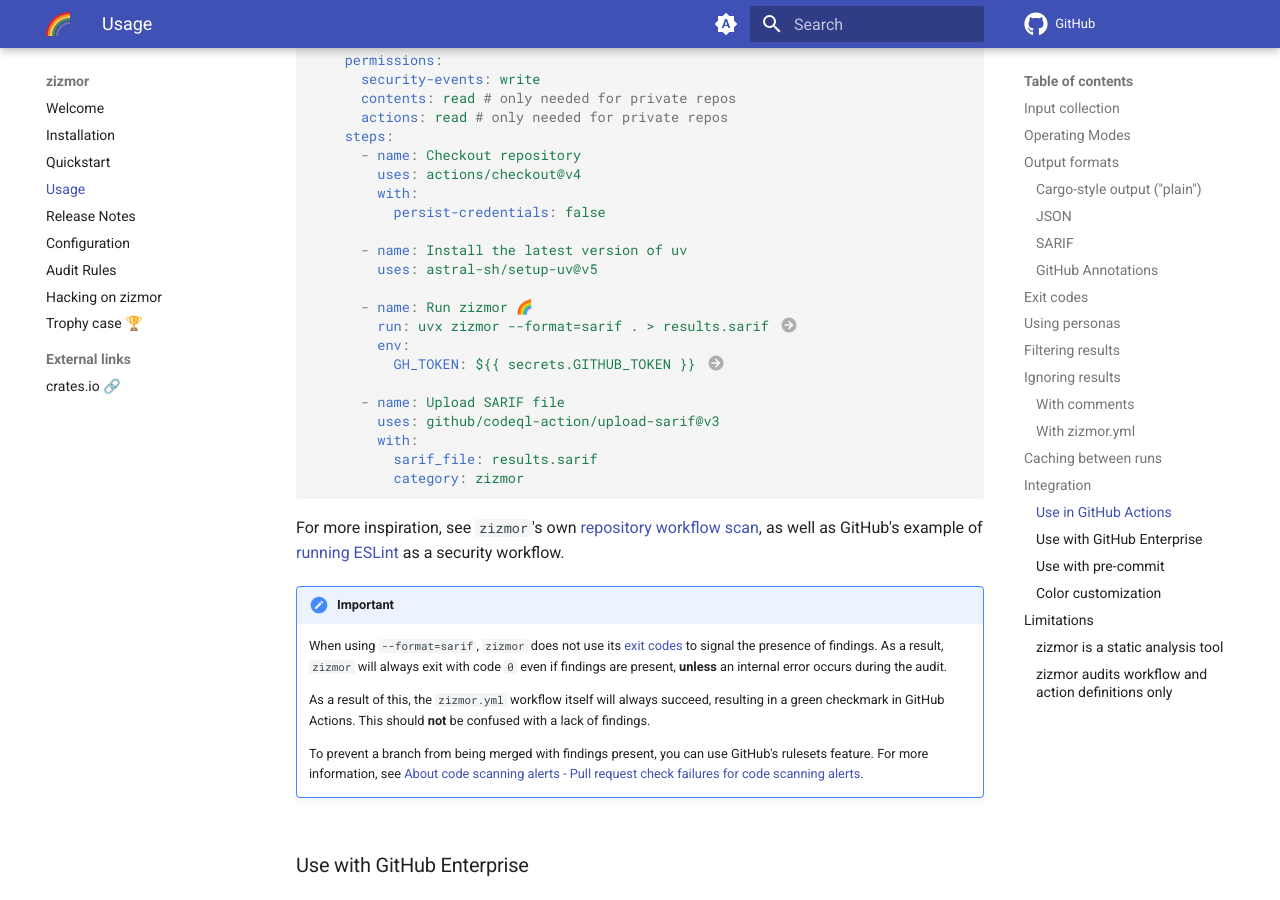
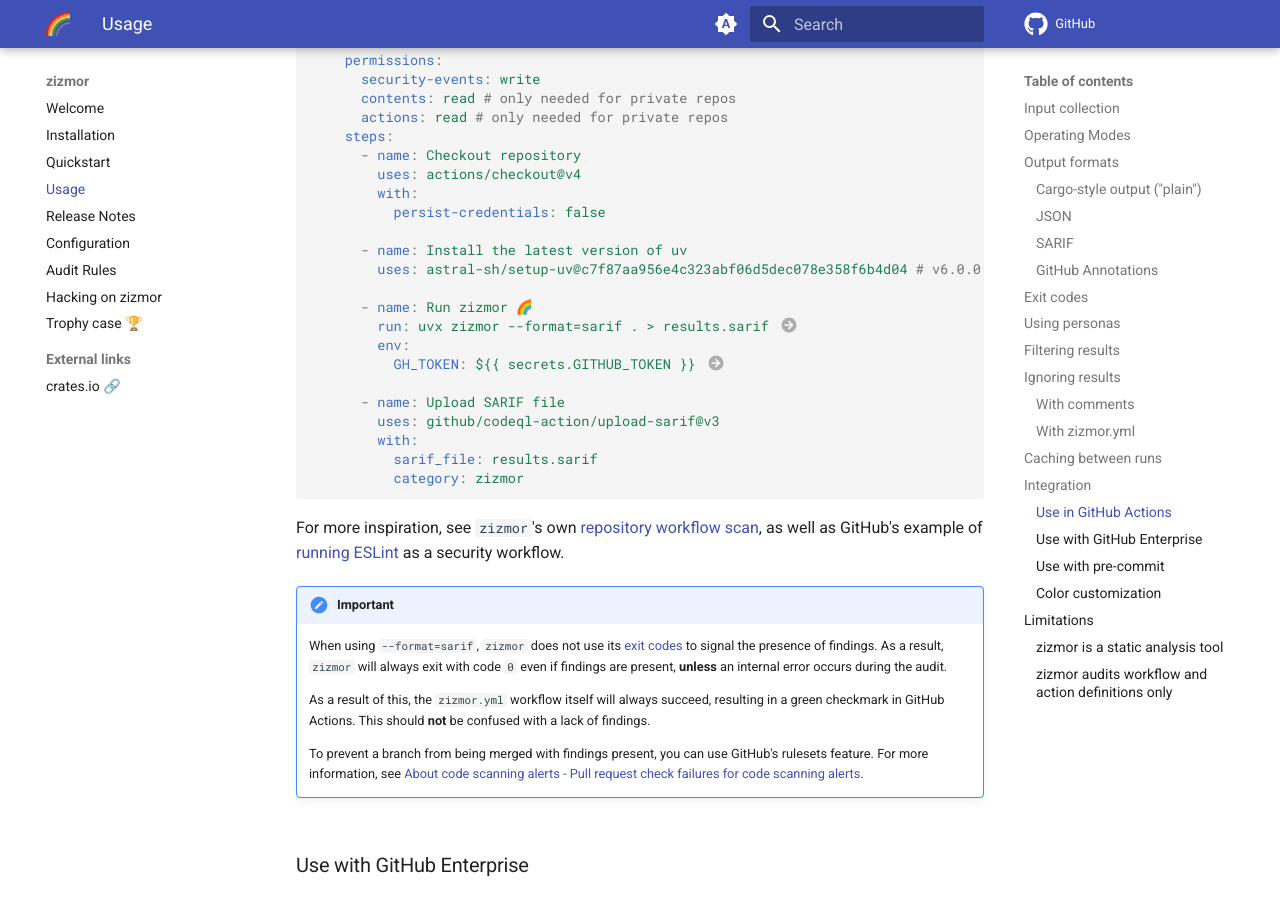
Before and after one commit to zizmorcore/zizmor, an MkDocs documentation site: the page built from docs/usage.md, in a window 1280 px wide and 900 px high, scrolled down 10258 px. Built offline with MkDocs 1.6.1 and Material for MkDocs 9.7.7, drawn with Linux system fonts in a browser that asks for light colours; comment, search, counter and statistics services are not loaded.

Commit message:
chore(docs): hash-pin setup-uv in usage.md (#705)

```diff
--- a/docs/usage.md
+++ b/docs/usage.md
@@ -568,7 +568,7 @@
               persist-credentials: false
 
           - name: Install the latest version of uv
-            uses: astral-sh/setup-uv@v5
+            uses: astral-sh/setup-uv@c7f87aa956e4c323abf06d5dec078e358f6b4d04 # v6.0.0
 
           - name: Run zizmor 🌈
             run: uvx zizmor --format=sarif . > results.sarif # (2)!
```
